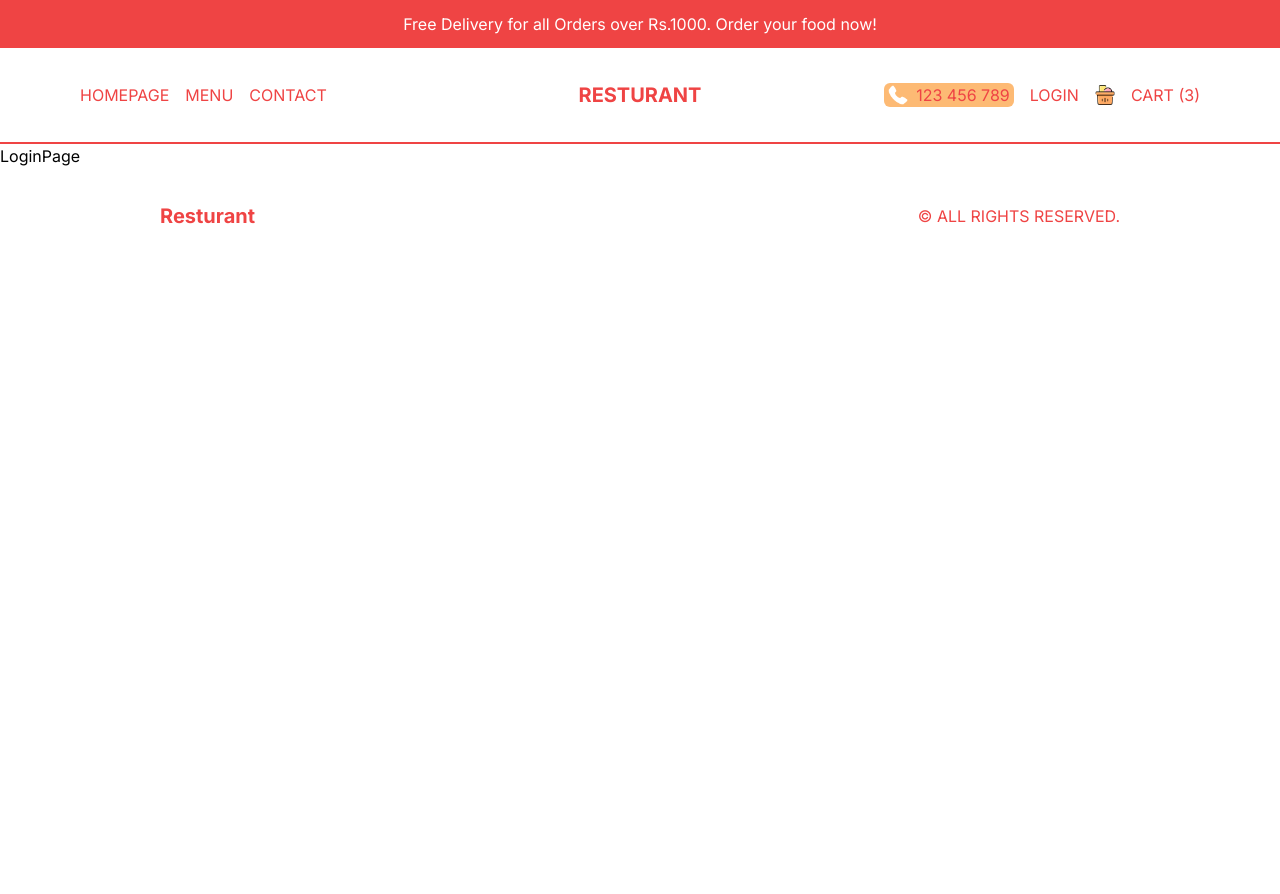
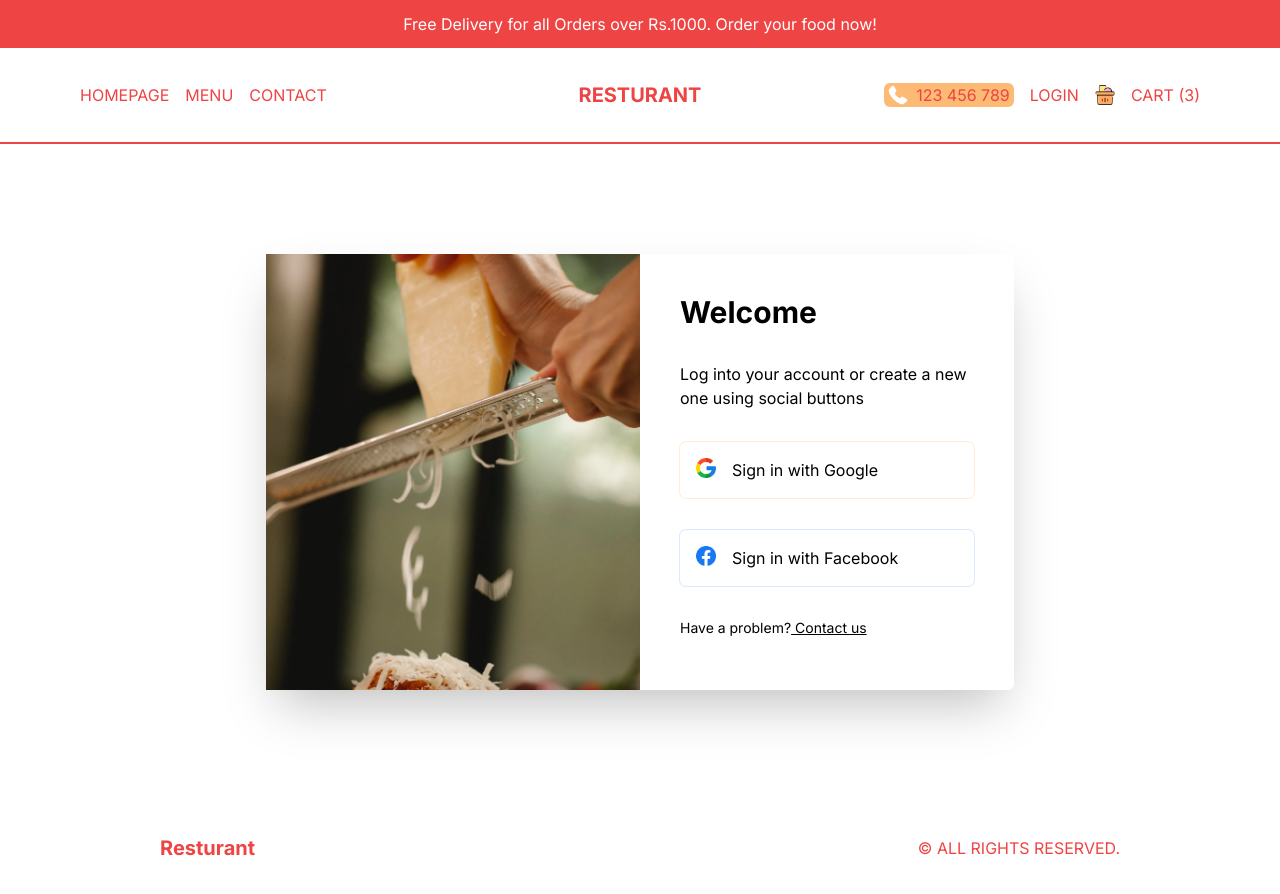
Before and after one commit to Skyknew/resturant, a Next.js app: page /login in a window 1280 px wide. Before the commit the page ends 800 px from the top, so only its background shows below. Built offline with nearby package versions, Linux system fonts and the light colour scheme.

Commit message:
Finished the login page

```diff
--- a/src/app/login/page.tsx
+++ b/src/app/login/page.tsx
@@ -1,9 +1,47 @@
-import React from 'react'
+import Image from "next/image";
+import Link from "next/link";
+import React from "react";
 
 const LoginPage = () => {
   return (
-    <div>LoginPage</div>
-  )
-}
+    <div className="p-4 h-[calc(100vh-6rem)] md:h-[calc(100vh-9rem)] flex items-center justify-center">
+      {/* BOX */}
+      <div className=" h-full shadow-2xl rounded-md flex flex-col md:flex-row md:h-[70%] md:w-full lg:w-[60%] 2xl:w-1/2">
+        {/* IMAGE CONTAINER */}
+        <div className="relative h-1/3 w-full md:h-full md:w-1/2">
+          <Image src="/loginBg.png" alt="" fill className="object-cover"/>
+        </div>
+        {/* FORM CONTAINER */}
+        <div className="p-10 flex flex-col gap-8 md:w-1/2">
+          <h1 className="font-bold text-xl xl:text-3xl">Welcome</h1>
+          <p>Log into your account or create a new one using social buttons</p>
+          <button className="flex gap-4 p-4 ring-1 ring-orange-100 rounded-md">
+            <Image
+              src="/google.png"
+              alt=""
+              width={20}
+              height={20}
+              className="object-contain"
+            />
+            <span>Sign in with Google</span>
+          </button>
+          <button className="flex gap-4 p-4 ring-1 ring-blue-100 rounded-md">
+            <Image
+              src="/facebook.png"
+              alt=""
+              width={20}
+              height={20}
+              className="object-contain"
+            />
+            <span>Sign in with Facebook</span>
+          </button>
+          <p className="text-sm">
+            Have a problem?<Link className="underline" href="/"> Contact us</Link>
+          </p>
+        </div>
+      </div>
+    </div>
+  );
+};
 
-export default LoginPage
+export default LoginPage;
```
